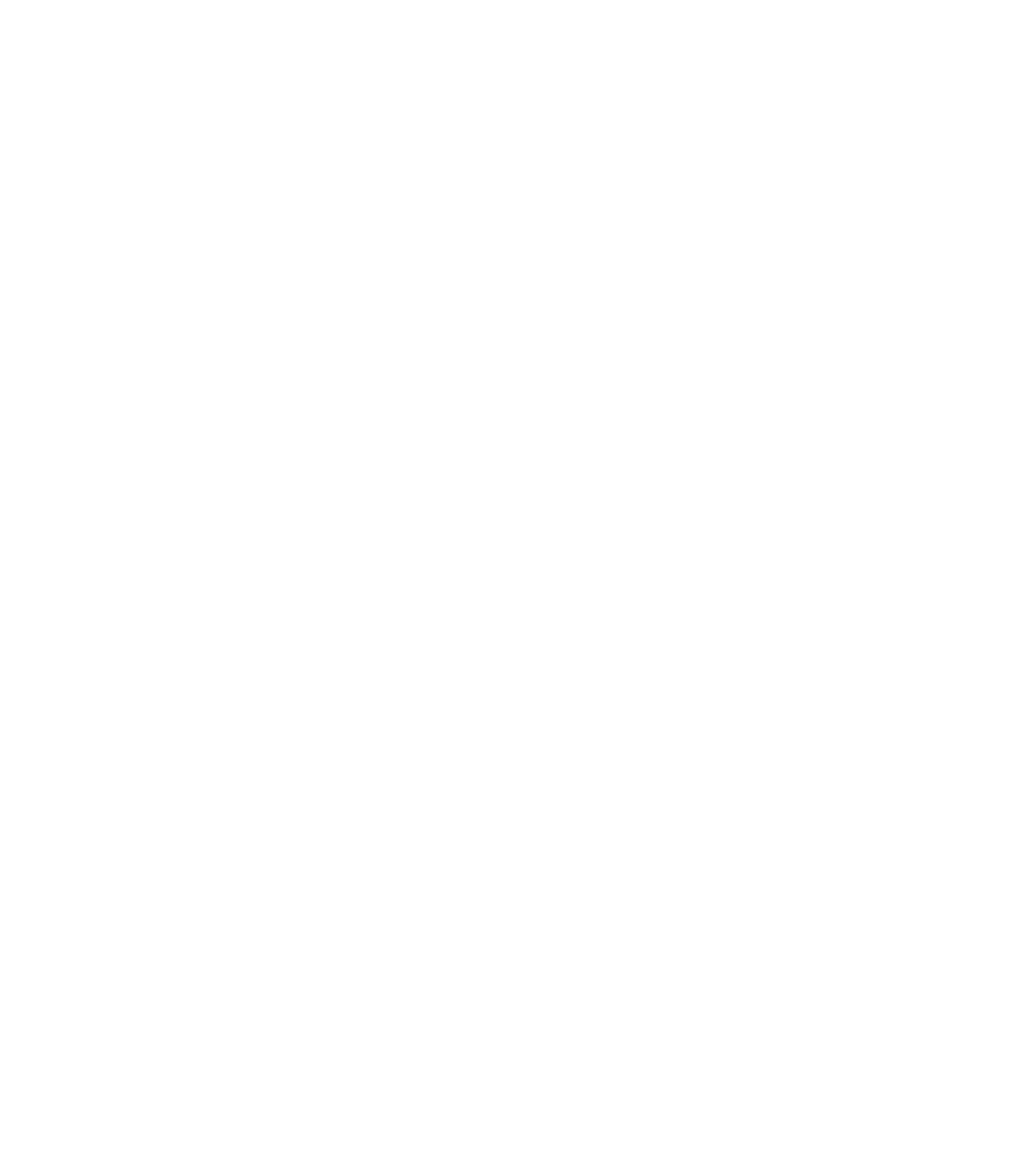
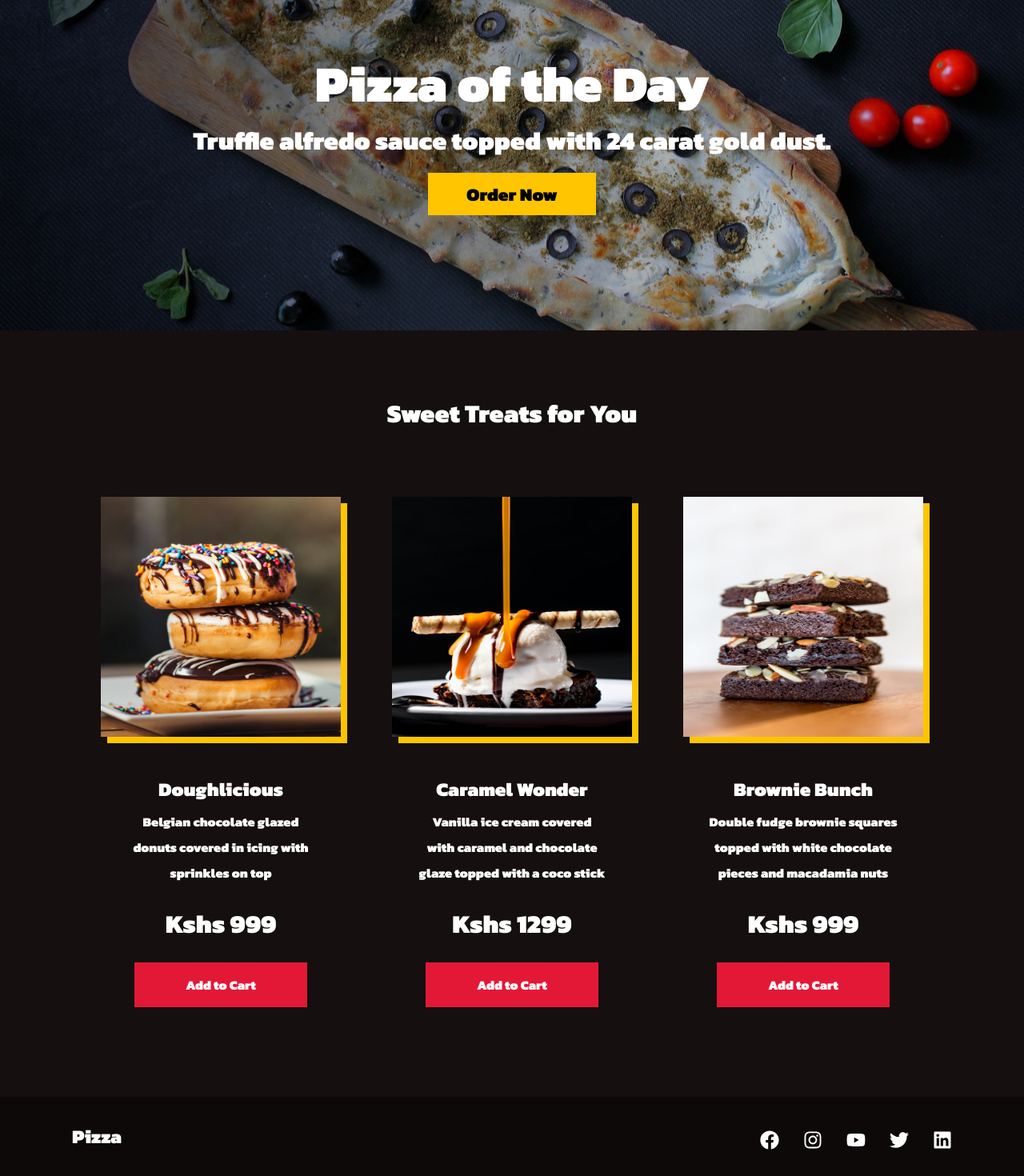
Before and after one commit to barbzlornah/PizzaWebsite, a React (Create React App) app: page / in a window 1280 px wide. Shown: the part 1845-3315 px from the top of the page at 80% size. Before the commit the page ends 1758 px from the top, so only its background shows below. Built offline with nearby package versions, Linux system fonts and the light colour scheme.

Commit message:
FeatureElementsAndFooter

```diff
--- a/src/App.js
+++ b/src/App.js
@@ -3,7 +3,9 @@ import { BrowserRouter as Router } from 'react-router-dom';
 import { GlobalStyle } from './globalStyles';
 import Hero from './components/Hero';
 import Products from './components/Products';
-import { productData } from './components/Products/data';
+import { productData, productDataTwo } from './components/Products/data';
+import Feature from './components/Feature';
+import Footer from './components/Footer';
 
 function App() {
   return (
@@ -11,6 +13,9 @@ function App() {
       <GlobalStyle/>
       <Hero/>
       <Products heading='Choose your favorite' data={productData} />
+      <Feature/>
+      <Products heading='Sweet Treats for You' data={productDataTwo} />
+      <Footer/>
     </Router>
   );
 }
--- /dev/null
+++ b/src/components/Feature/FeatureElements.js
@@ -0,0 +1,42 @@
+import styled from 'styled-components';
+import FeaturePic from '../../images/featured3.jpg';
+
+export const FeatureContainer = styled.div`
+  background: linear-gradient(to right, rgba(0, 0, 0, 0.7), rgba(0, 0, 0, 0.1)),
+    url(${FeaturePic});
+  height: 100vh;
+  max-height: 500px;
+  background-position: center;
+  background-size: cover;
+  display: flex;
+  flex-direction: column;
+  justify-content: center;
+  align-items: center;
+  color: #fff;
+  text-align: center;
+  padding: 0 1rem;
+
+  h1 {
+    font-size: clamp(3rem, 5vw, 5rem);
+  }
+
+  p {
+    margin-bottom: 1rem;
+    font-size: clamp(1rem, 3vw, 2rem);
+  }
+`;
+export const FeatureButton = styled.button`
+  font-size: 1.4rem;
+  padding: 0.6rem 3rem;
+  border: none;
+  background: #ffc500;
+  color: #000;
+  transition: 0.2s ease-out;
+
+  &:hover {
+    color: #fff;
+    background: #e31837;
+    transition: 0.2s ease-out;
+    cursor: pointer;
+  }
+`;
--- /dev/null
+++ b/src/components/Feature/index.js
@@ -0,0 +1,14 @@
+import React from 'react';
+import { FeatureContainer, FeatureButton } from './FeatureElements';
+
+const Feature = () => {
+  return (
+    <FeatureContainer>
+      <h1>Pizza of the Day</h1>
+      <p>Truffle alfredo sauce topped with 24 carat gold dust.</p>
+      <FeatureButton>Order Now</FeatureButton>
+    </FeatureContainer>
+  );
+};
+
+export default Feature;
--- /dev/null
+++ b/src/components/Footer/FooterElements.js
@@ -0,0 +1,57 @@
+import styled from 'styled-components';
+import { Link } from 'react-router-dom';
+
+export const FooterContainer = styled.footer`
+  background-color: #0d0909;
+`;
+
+export const FooterWrap = styled.div`
+  padding: 16px 24px;
+  display: flex;
+  flex-direction: column;
+  justify-content: center;
+  align-items: center;
+  max-width: 1300px;
+  margin: 0 auto;
+`;
+
+export const SocialMedia = styled.section`
+  max-width: 1300px;
+  width: 100%;
+`;
+
+export const SocialMediaWrap = styled.div`
+  display: flex;
+  justify-content: space-between;
+  align-items: center;
+  max-width: 1100px;
+  margin: 16px auto 0 auto;
+
+  @media screen and (max-width: 820px) {
+    flex-direction: column;
+  }
+`;
+
+export const SocialLogo = styled(Link)`
+  color: #fff;
+  justify-self: start;
+  cursor: pointer;
+  text-decoration: none;
+  font-size: 1.5rem;
+  display: flex;
+  align-items: center;
+  margin-bottom: 16px;
+  font-weight: bold;
+`;
+
+export const SocialIcons = styled.div`
+  display: flex;
+  justify-content: space-between;
+  align-items: center;
+  width: 240px;
+`;
+
+export const SocialIconLink = styled.a`
+  color: #fff;
+  font-size: 24px;
+`;
--- /dev/null
+++ b/src/components/Footer/index.js
@@ -0,0 +1,55 @@
+import React from 'react';
+import {
+  FaFacebook,
+  FaInstagram,
+  FaYoutube,
+  FaTwitter,
+  FaLinkedin
+} from 'react-icons/fa';
+import {
+  FooterContainer,
+  FooterWrap,
+  SocialMedia,
+  SocialMediaWrap,
+  SocialLogo,
+  SocialIcons,
+  SocialIconLink
+} from './FooterElements';
+
+const Footer = () => {
+  return (
+    <FooterContainer>
+      <FooterWrap>
+        <SocialMedia>
+          <SocialMediaWrap>
+            <SocialLogo to='/'>Pizza</SocialLogo>
+            <SocialIcons>
+              <SocialIconLink href='/' target='_blank' aria-label='Facebook'>
+                <FaFacebook />
+              </SocialIconLink>
+              <SocialIconLink href='/' target='_blank' aria-label='Instagram'>
+                <FaInstagram />
+              </SocialIconLink>
+              <SocialIconLink href='/' target='_blank' aria-label='Youtube'>
+                <FaYoutube />
+              </SocialIconLink>
+              <SocialIconLink
+                href='//www.twitter.com/briandesignz'
+                target='_blank'
+                aria-label='Twitter'
+                rel='noopener noreferrer'
+              >
+                <FaTwitter />
+              </SocialIconLink>
+              <SocialIconLink href='/' target='_blank' aria-label='Linkedin'>
+                <FaLinkedin />
+              </SocialIconLink>
+            </SocialIcons>
+          </SocialMediaWrap>
+        </SocialMedia>
+      </FooterWrap>
+    </FooterContainer>
+  );
+};
+
+export default Footer;
```
